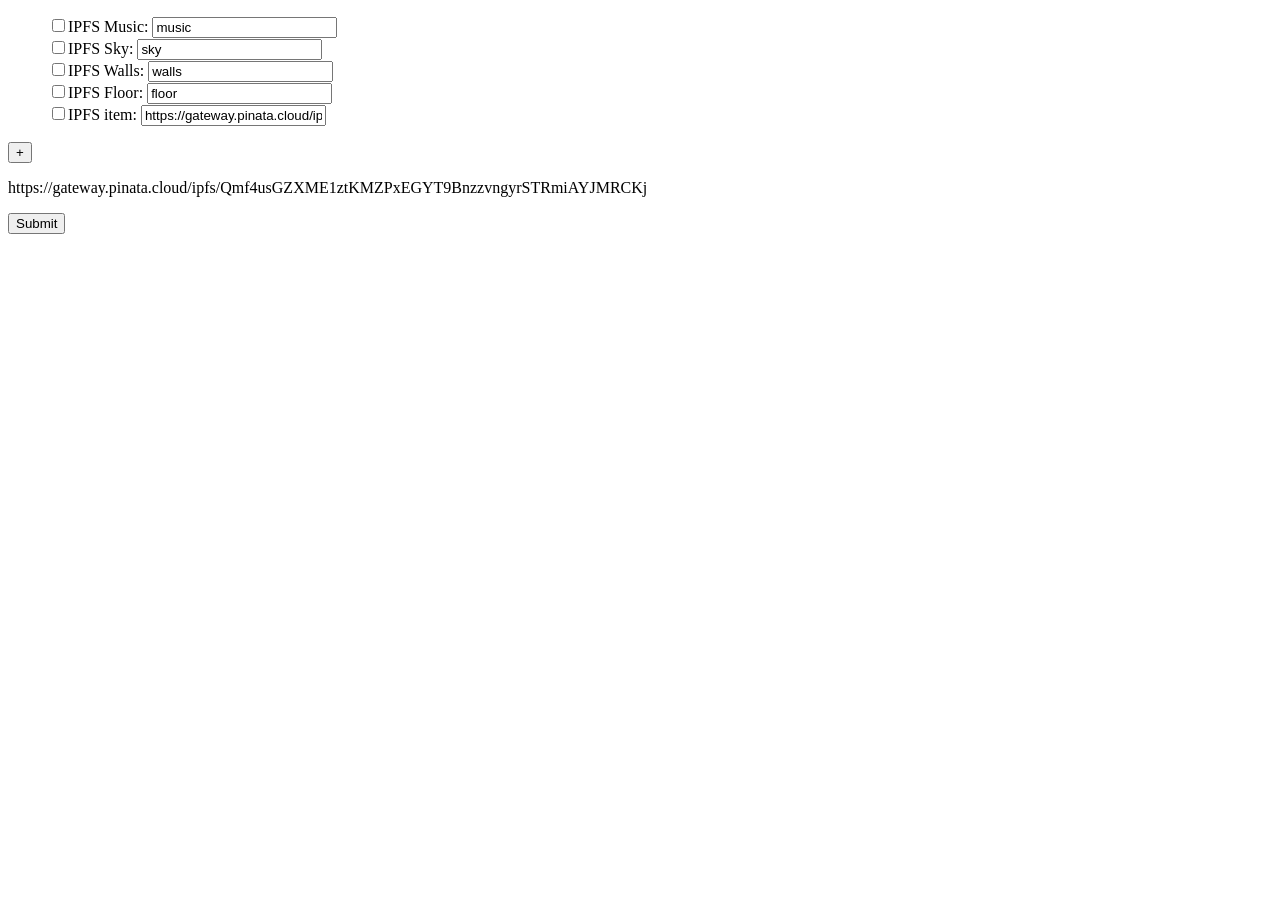
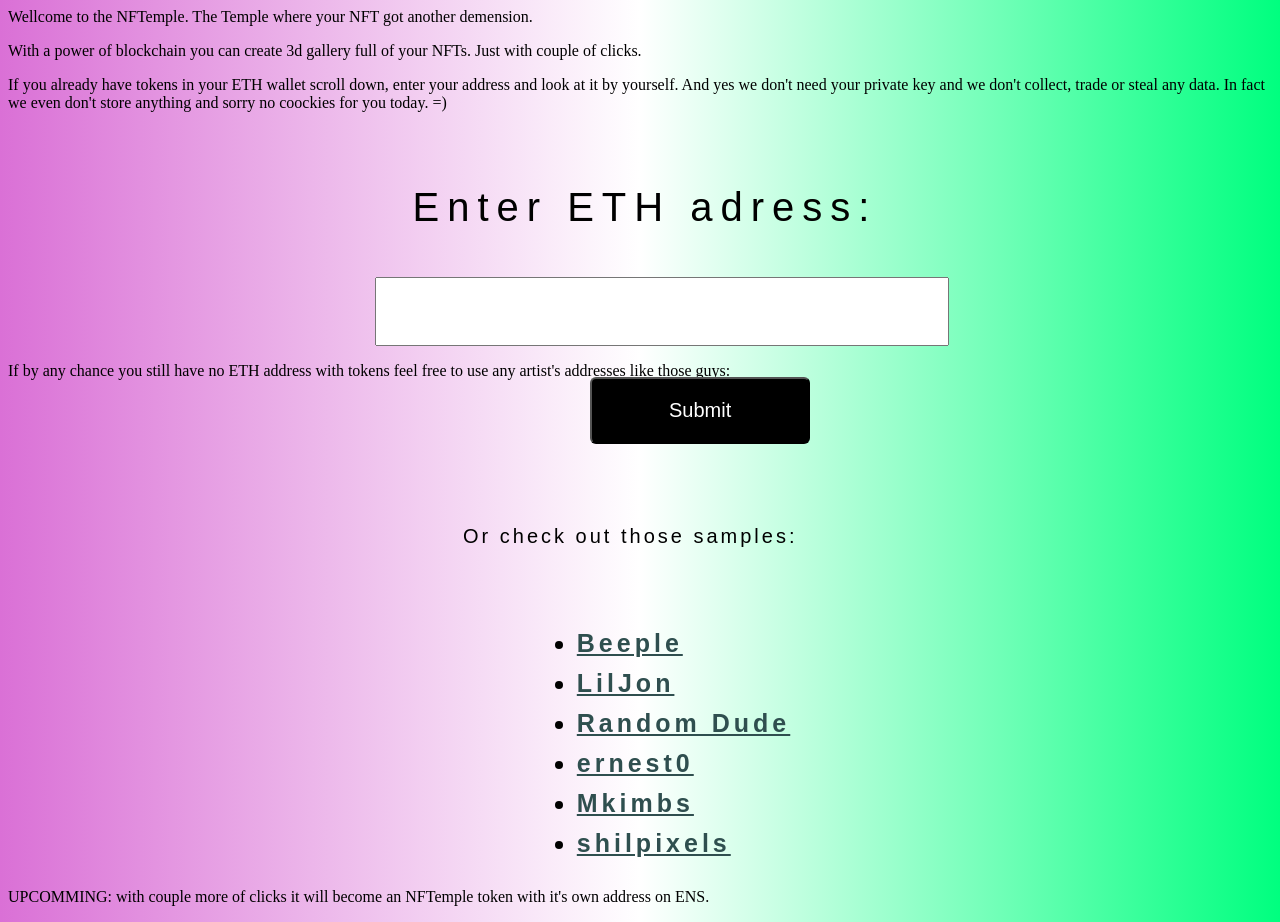
Before and after one commit to stereoliza/NFTemple, a website: page index.html in a window 1280 px wide. Before the commit the page ends 800 px from the top, so only its background shows below. Drawn offline with Linux system fonts and the light colour scheme; files that its build step writes are made by us from their sources.

Commit message:
Add files via upload

```diff
--- a/index.html
+++ b/index.html
@@ -1,57 +1,121 @@
 <!DOCTYPE html>
-<html lang="en">
+<html>
+<body>
 
-<head>
-    <meta charset="utf-8">
-    <meta http-equiv="X-UA-Compatible" content="IE=edge">
-    <title>NFTemple</title>
-    <script src = "/components/script.js" type = "text/javascript"/></script>
-</head>
+<style type="text/css" media="screen">
+body {
+  background: linear-gradient(to left, SpringGreen, white, orchid);
+}
 
-<body>
-    <link rel="stylesheet" href="components/style.css">
+#firstP {
+font-family: "Montserrat", sans-serif;
+font-size: 40px;
+letter-spacing: 8px;
+line-height: 60px;
+padding-left: 32%;
+padding-top: 25px;
+}
 
-    <script>
-    </script>
+#secondP {
+  font-family: "Montserrat", sans-serif;
+  font-weight: lighter;
+  font-size: 20px;
+  letter-spacing: 3px;
+  padding-left: 36%;
+  padding-top: 125px;
+}
+
+.examplesList {
+  font-family: 'Montserrat', sans-serif;
+  font-weight: bold;
+  font-size: 25px;
+  letter-spacing: 4px;
+  padding-left: 45%;
+  padding-top: 50px;
+  line-height: 40px;
+}
+
+#userInput {
+  font-size: 40px;
+  padding: 10px;
+  margin-left: 29%;
+  width: 550px;
+}
 
 
-    <ul id="list">
-            <form class="link">
-                <input type="checkbox" name="music" >IPFS Music:
-                <input type="text" value="music"><br>
-            </form>
+#sub {
+border-radius: 6px;
+background-color: black;
+color: white;
+font-size: 20px;
+padding: 20px;
+width: 220px;
+margin-top:100px;
+margin-left: -28%;
+position: absolute;
+}
 
-            <form class="link">
-                <input type="checkbox" name="sky">IPFS Sky:
-                <input type="text" value="sky"><br>
-            </form>
+a {
+  color: DarkSlateGrey;
+}
+</style>
+<h> Wellcome to the NFTemple. The Temple where your NFT got another demension.</h>
+<p> With a power of blockchain you can create 3d gallery full of your NFTs. Just with couple of clicks.</p>
+<p>If you already have tokens in your ETH wallet scroll down, enter your address and look at it by yourself. And yes we don't need your private key and we don't collect, trade or steal any data.
+In fact we even don't store anything and sorry no coockies for you today. =) </p>
 
-            <form class="link">
-                <input type="checkbox" name="walls">IPFS Walls:
-                <input type="text" value="walls"><br>
-            </form>
+<p id="firstP">Enter ETH adress:</p>
+
+<form id="form" action="room.html">
+    <input  type="text" id="userInput" />
+    <input type="submit" id="sub" onclick="myFunction1();" />
+</form>
+
+<p>  If by any chance you still have no ETH address with tokens feel free to use any artist's addresses like those guys:</p>
+
+<p id="secondP" >Or check out those samples:<p>
+<ul class="examplesList">
+    <li>
+        <a href="room.html" onclick="myFunction2('0xc6b0562605d35ee710138402b878ffe6f2e23807')">Beeple</a>
+    </li>
+    <li>
+        <a href="room.html" onclick="myFunction2('0x795fb0e902f9e0fe87dab5a9dac37ad7c5bede0a')">LilJon</a>
+    </li>
+    <li>
+        <a href="room.html" onclick="myFunction2('0x1a7759dfa6bc62d8a4905e8c7f936e543026ccce')">Random Dude</a>
+    </li>
+    <li>
+        <a href="room.html" onclick="myFunction2('0x267a7ba3432db1f18d52b8776e2ba0e574091c3b')">ernest0</a>
+    </li>
+    <li>
+        <a href="room.html" onclick="myFunction2('0x6b32ae7f5db70749543ce0cd4932abbc501a7f6f')">Mkimbs</a>
+    </li>
+    <li>
+        <a href="room.html" onclick="myFunction2('0xc24f574d6853f6f6a31c19d468a8c1b3f31c0e54')">shilpixels</a>
+    </li>
+</ul>
 
 
-            <form class="link">
-                <input type="checkbox" name="floor">IPFS Floor:
-                <input type="text" value="floor"><br>
-            </form>
 
-            <form class="link">
-                <input type="checkbox" name="item0" >IPFS item:
-                <input type="text" id="item" value="https://gateway.pinata.cloud/ipfs/QmWdxzQNNPvPJtyeMfXGhVgE2B6AhSZWVWWZZboJabE16a"><br>
-            </form>
-
-    </ul>
+</p> UPCOMMING:
+with couple more of clicks it will become an NFTemple token with it's own address on ENS. </p>
 
 
-    <button type="button" onclick="addItem()">+</button>
-    <p>
-        https://gateway.pinata.cloud/ipfs/Qmf4usGZXME1ztKMZPxEGYT9BnzzvngyrSTRmiAYJMRCKj
-    </p>
 
-    <button  type="button" onclick="saveLink()" >Submit</button>
+<script>
+    function myFunction1() {
 
+        var input = document.getElementById("userInput").value;
+        sessionStorage.setItem('input', input);
+
+    }
+    function myFunction2(address) {
+
+        sessionStorage.setItem('input', address);
+        console.log('asd')
+
+    }
+</script>
 
 </body>
 </html>
```
